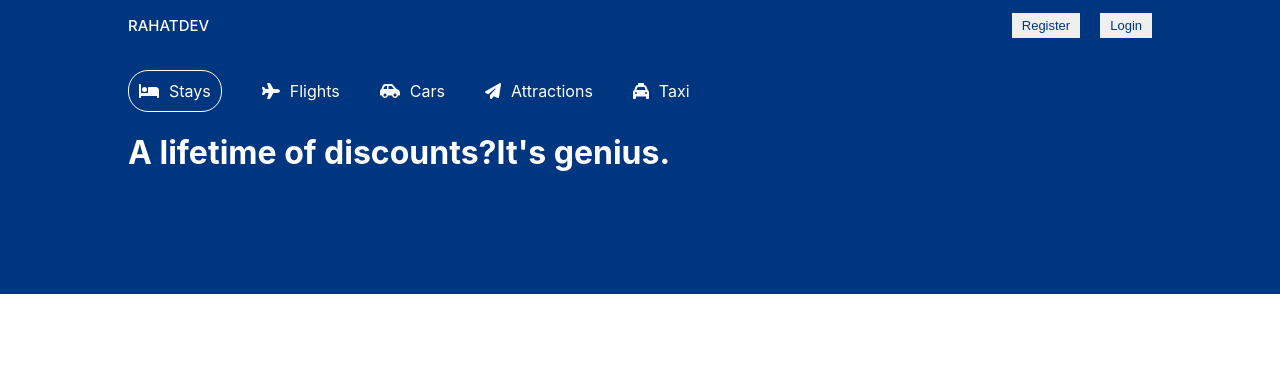
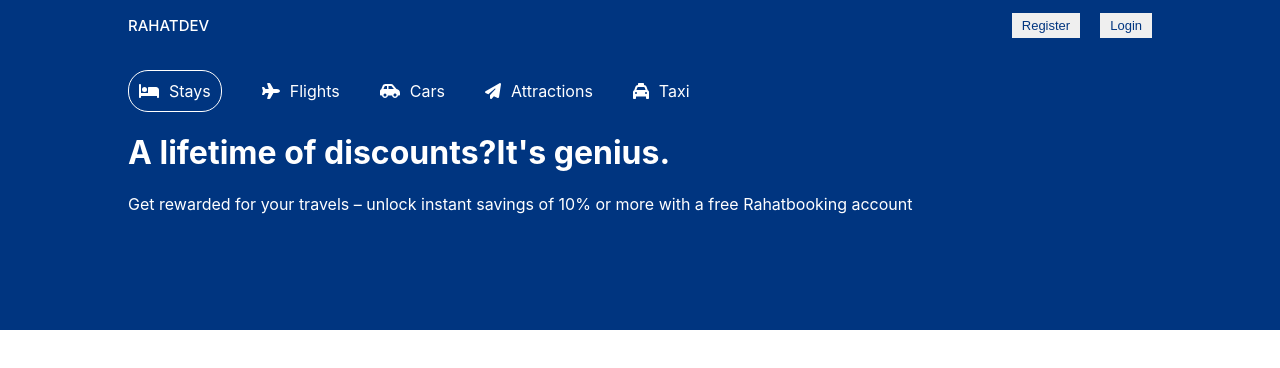
Before and after one commit to bellicose77/booking-app-clientside, a React (Create React App) app: page / in a window 1280 px wide. Shown: the top 368 px of the page. Built offline with nearby package versions, Linux system fonts and the light colour scheme.

Commit message:
header section

```diff
--- a/src/components/Header/Header.js
+++ b/src/components/Header/Header.js
@@ -33,7 +33,10 @@ const Header = () => {
               </div>
         </div>
         <h1 className='headerTitle'>A lifetime of discounts?It's genius.</h1>
-        <p></p>
+        <p className='headerDesc'>
+        Get rewarded for your travels – unlock instant savings of 10% or
+              more with a free Rahatbooking account
+        </p>
         </div>
 
     </div>
```
